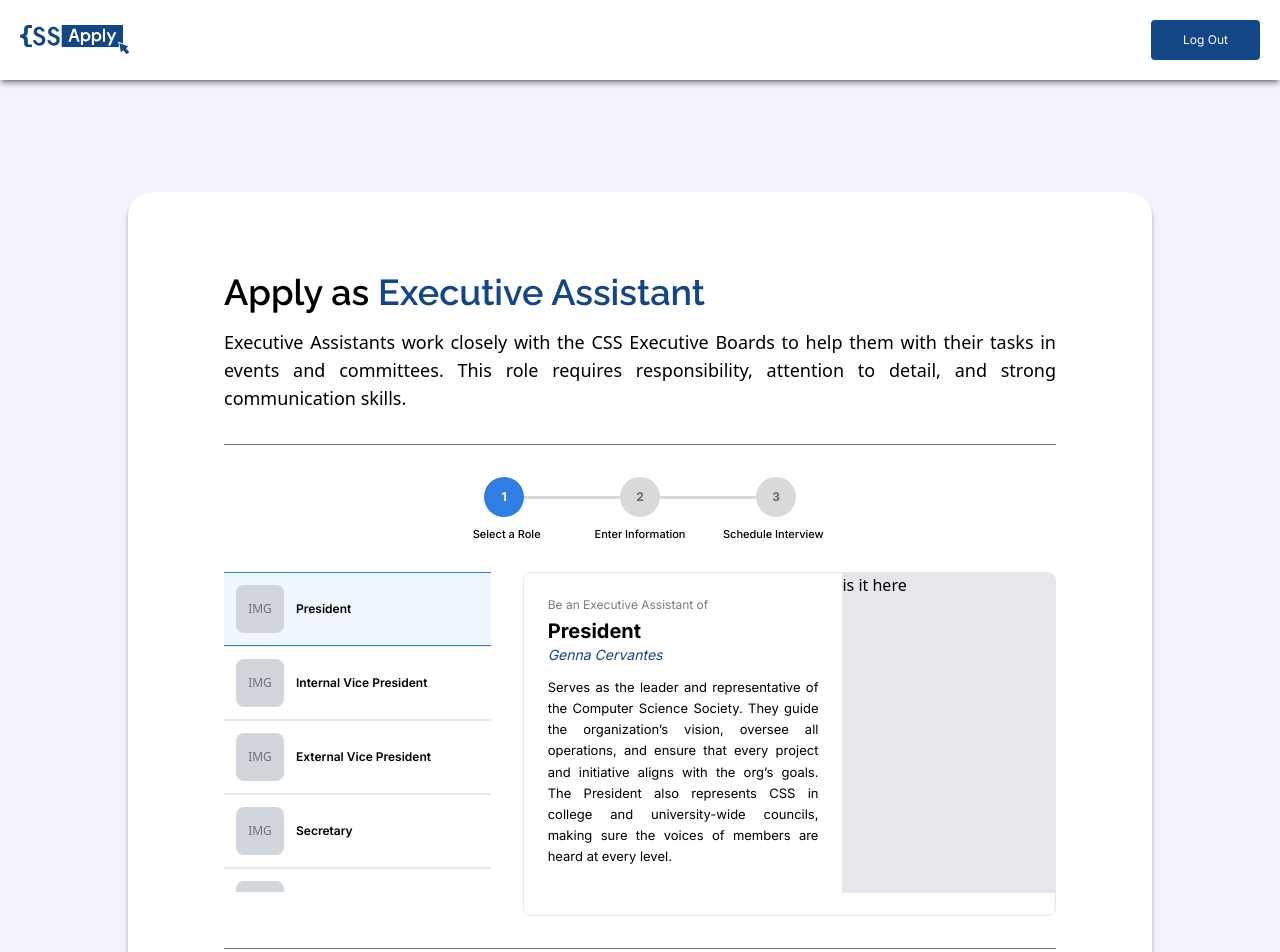
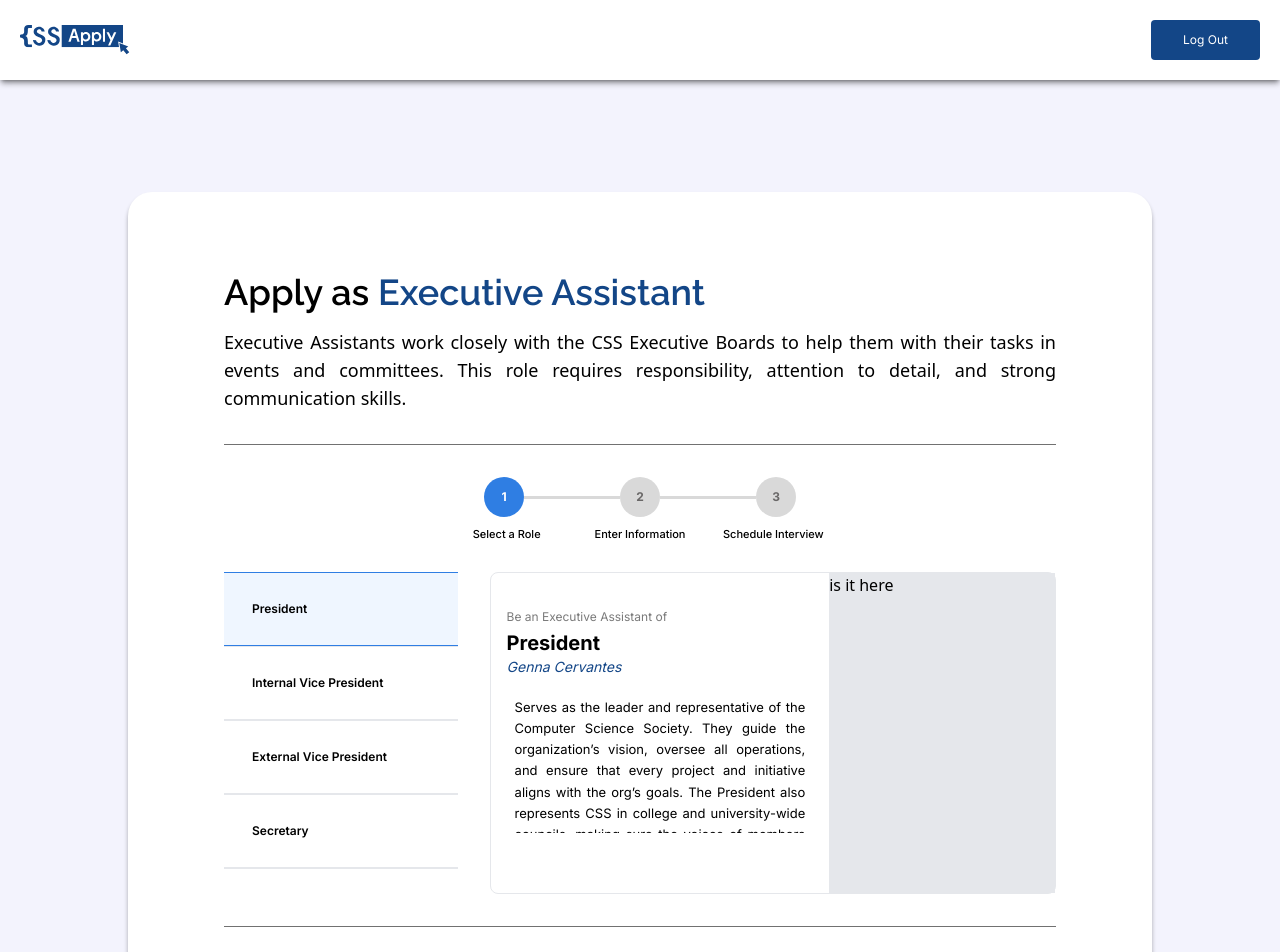
Before and after one commit to genna-cervantes/css-apply, a Next.js app: page /user/apply/executive-assistant in a window 1280 px wide. Shown: the top 952 px of the page. Built offline with nearby package versions, Linux system fonts and the light colour scheme.

Commit message:
updated responsiveness

```diff
--- a/src/app/user/apply/executive-assistant/[eb-role]/application/page.tsx
+++ b/src/app/user/apply/executive-assistant/[eb-role]/application/page.tsx
@@ -261,15 +261,15 @@ export default function ExecutiveAssistantApplication() {
     <div className="min-h-screen bg-white sm:bg-[rgb(243,243,253)] flex flex-col justify-between">
       <Header />
 
-      <section className="flex flex-col items-center justify-center sm:my-12">
-        <div className="w-[90%] flex flex-col justify-center items-center">
-          <div className="rounded-[24px] sm:bg-white sm:shadow-[0_4px_4px_0_rgba(0,0,0,0.31)] p-10 md:p-16 lg:py-20 lg:px-24">
-            <div className="text-3xl lg:text-4xl font-raleway font-semibold mb-2 lg:mb-4">
+      <section className="flex flex-col items-center justify-center sm:my-12 lg:my-28">
+        <div className="flex flex-col justify-center items-center">
+          <div className="w-[80%] rounded-[24px] sm:bg-white sm:shadow-[0_4px_4px_0_rgba(0,0,0,0.31)] p-10 md:p-16 lg:py-20 lg:px-24">
+            <div className="text-2xl lg:text-4xl font-raleway font-semibold mb-2 lg:mb-4">
               <span className="text-black">Apply as EA to the </span>
               <span className="text-[#134687]">{selectedRole.title}</span>
             </div>
 
-            <div className="text-black text-xs lg:text-md font-Inter font-light text-justify">
+            <div className="text-black text-xs lg:text-lg font-Inter font-light text-justify mb-4 lg:mb-8">
               Executive Assistants work closely with the CSS Executive Boards to
               help them with their tasks in events and committees. This role
               requires responsibility, attention to detail, and strong
@@ -316,7 +316,7 @@ export default function ExecutiveAssistantApplication() {
             </div>
 
             {/* Application Form */}
-            <div className="flex lg:px-20 lg:gap-60 lg:mt-8 justify-center">
+            <div className="flex lg:px-20 lg:gap-60 lg:mt-8 justify-centerxl:px-32">
               <div className="flex flex-col gap-4 lg:gap-6">
                 <div className="flex flex-col gap-1 lg:gap-2">
                   <div className="text-black text-xs lg:text-sm font-Inter font-normal">
@@ -534,8 +534,8 @@ export default function ExecutiveAssistantApplication() {
                 </div>
               </div>
 
-              <div className="hidden xl:block justify-center mt-8">
-                <div className="lg:w-80 lg:h-96 bg-gray-200 rounded-lg flex items-center justify-center">
+              <div className="hidden lg:flex justify-center mt-8">
+                <div className="lg:w-50 lg:h-64 xl:w-80 xl:h-96 bg-gray-200 rounded-lg flex items-center justify-center">
                   <span className="text-gray-500 text-sm">EB Image</span>
                 </div>
               </div>
--- a/src/app/user/apply/executive-assistant/page.tsx
+++ b/src/app/user/apply/executive-assistant/page.tsx
@@ -187,7 +187,7 @@ export default function AssistantApplication() {
 
             <div className="flex flex-col lg:flex-row justify-center lg:gap-8 lg:mt-8">
               {/* Left Column - Scrollable Role List / Mobile Dropdown */}
-              <div className="lg:w-1/3 lg:max-w-md">
+              <div className="">
                 {/* Mobile Dropdown (below lg) */}
                 <div className="lg:hidden relative mt-6">
                   <button
@@ -234,15 +234,12 @@ export default function AssistantApplication() {
                     <div
                       key={role.id}
                       onClick={() => setSelectedRole(role.id)}
-                      className={`p-3 border-t border-b cursor-pointer transition-all duration-200 flex items-center gap-3 ${
+                      className={`p-7 border-t border-b cursor-pointer transition-all duration-200 flex items-center gap-3 ${
                         selectedRole === role.id
                           ? "border-[#2F7EE3] bg-blue-50"
                           : "border-gray-200 hover:border-gray-300 hover:bg-gray-50"
                       }`}
                     >
-                      <div className="lg:w-12 lg:h-12 bg-gray-300 rounded-lg flex items-center justify-center">
-                        <span className="text-gray-500 text-xs">IMG</span>
-                      </div>
                       <h4 className="font-inter font-semibold text-xs text-black">
                         {role.title}
                       </h4>
@@ -252,19 +249,19 @@ export default function AssistantApplication() {
               </div>
 
               {/* Right Column - Role Information */}
-              <div className="lg:w-2/3 lg:max-w-2xl">
+              <div className="lg:w-[80%] flex flex-col items-center justify-center">
                 {selectedRole ? (
-                  <div className="lg:bg-white rounded-lg lg:border lg:border-gray-200 overflow-hidden">
-                    <div className="flex">
+                  <div className="lg:bg-white rounded-lg lg:border lg:border-gray-200">
+                    <div className="flex overflow-hidden items-center">
                       {/* Left side - Text content */}
-                      <div className="lg:w-3/5 mt-5 lg:mt-0 lg:p-6">
+                      <div className="lg:w-3/5  lg:p-4">
                         {(() => {
                           const role = committeeRoles.find(
                             (r) => r.id === selectedRole
                           );
                           return role ? (
                             <>
-                              <div className="flex gap-5">
+                              <div className="flex gap-5 mt-5 lg:mt-0">
                                 <div className="lg:hidden w-14 h-14 rounded-full overflow-hidden bg-[#7a7a7a]"></div>
                                 <div>
                                   <div className="text-[10px] lg:text-xs font-inter text-[#7a7a7a] lg:mb-1">
@@ -281,15 +278,16 @@ export default function AssistantApplication() {
                                 </div>
                               </div>
 
-                              <p className="text-[10px] lg:text-[13px] font-normal font-inter text-black lg:mb-6 leading-relaxed text-justify">
+                              <p className="text-[10px] lg:text-[13px] font-normal font-inter text-black lg:mb-6 leading-relaxed text-justify max-h-36 overflow-y-auto p-2">
                                 {role.description}
                               </p>
                             </>
                           ) : null;
                         })()}
                       </div>
+
                       {/* Right side - Committee picture */}
-                      <div className="hidden lg:block lg:w-2/5 bg-gray-200 lg:h-80">
+                      <div className="hidden w-2/5 lg:block bg-gray-200 lg:h-80">
                         is it here
                       </div>
                     </div>
--- a/src/app/user/apply/member/page.tsx
+++ b/src/app/user/apply/member/page.tsx
@@ -203,7 +203,7 @@ export default function MemberApplication() {
               </div>
             </div>
 
-            <div className="hidden xl:flex justify-center mt-8">
+            <div className="hidden lg:flex justify-center items-center mt-8">
               <img
                 src="/assets/pictures/MemberImage.jpg"
                 alt="Member"
```
